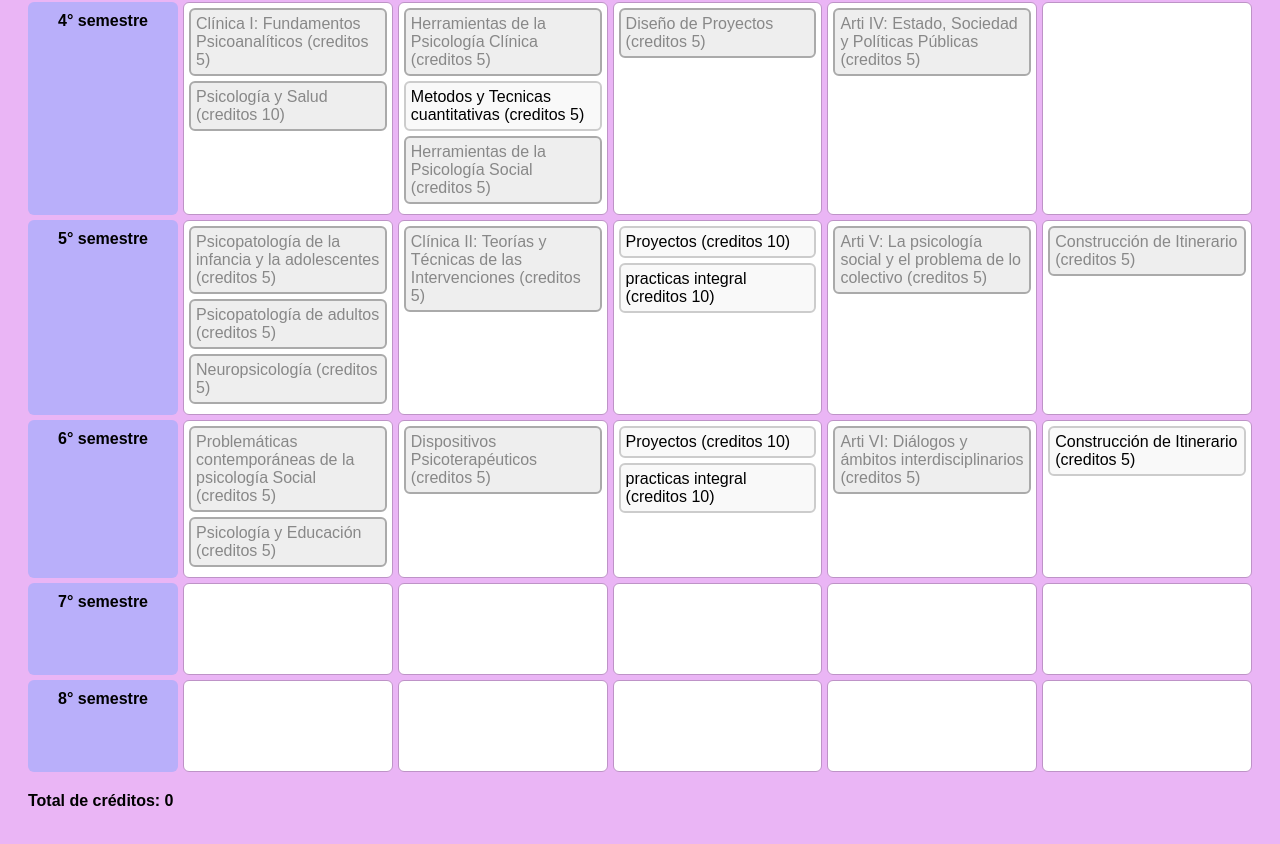
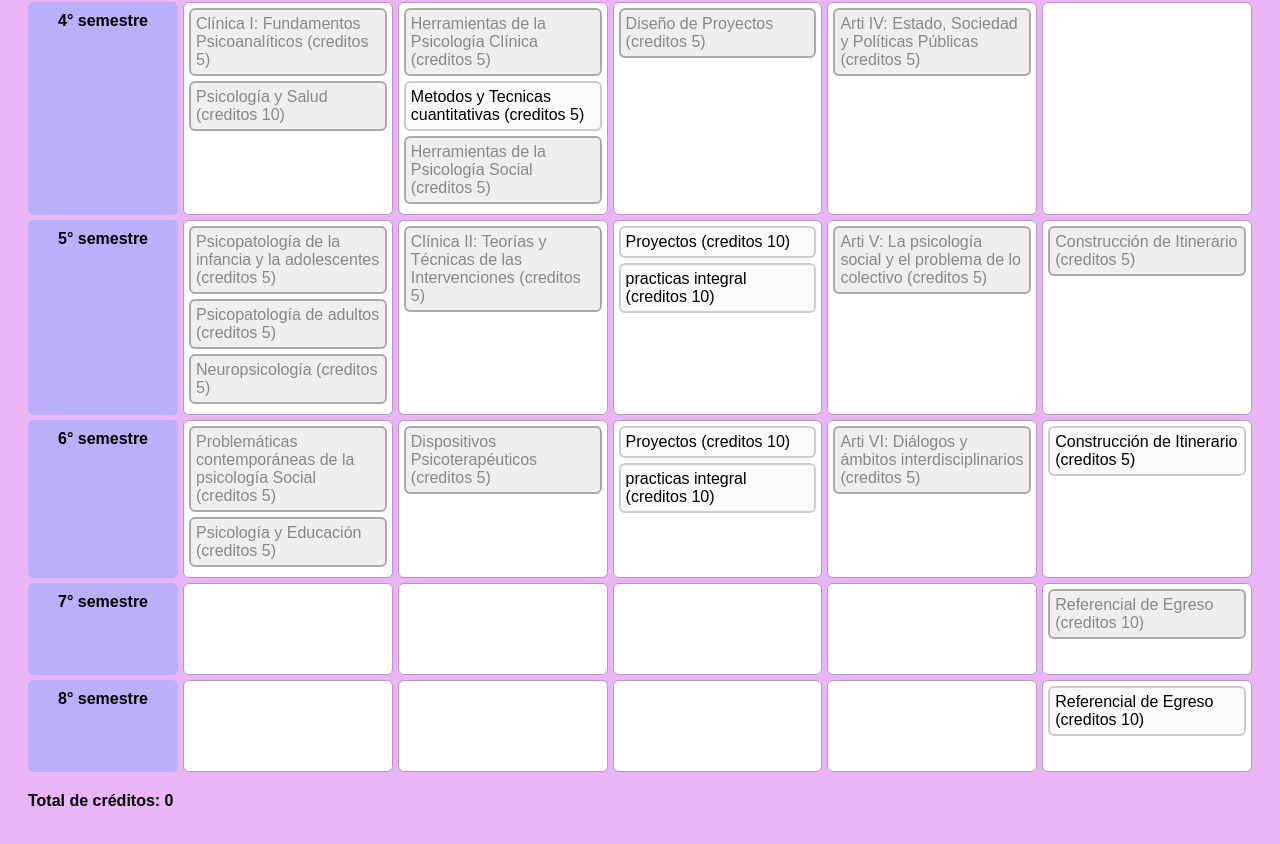
Before and after one commit to AleArmelo/malla-psicologia_Udelar, a plain HTML site: page index.html in a window 1280 px wide. Shown: the part 648-1492 px from the top of the page. Drawn offline with Linux system fonts and the light colour scheme.

Commit message:
Update index.html

```diff
--- a/index.html
+++ b/index.html
@@ -311,14 +311,24 @@
     <div class="celda"></div>
     <div class="celda"></div>
     <div class="celda"></div>
-    <div class="celda"></div>
+    <div class="celda">
+      <div class="materia bloqueada" data-id="referencial-egreso" data-creditos="10">
+  Referencial de Egreso
+  (creditos 10)
+</div>
+</div>
 
     <div class="fila-semestre">8° semestre</div>
     <div class="celda"></div>
     <div class="celda"></div>
     <div class="celda"></div>
     <div class="celda"></div>
-    <div class="celda"></div>
+    <div class="celda">
+      <div class="materia bloqueada" data-id="referencial-egreso" data-creditos="10">
+  Referencial de Egreso
+  (creditos 10)
+</div>
+</div>
   </div>
 
   <p class="creditos">Total de créditos: <span id="creditos">0</span></p>
@@ -369,6 +379,7 @@
       actualizarCreditos();
       actualizarBloqueos();
       desbloquearItinerario();
+      desbloquearReferencialEgreso();
     });
   });
 // Lógica personalizada para desbloquear Construcción de Itinerario con múltiples rutas (OR)
@@ -414,10 +425,39 @@ function desbloquearItinerario() {
     }
   }
 }
+function desbloquearReferencialEgreso() {
+  const aprobadas = [...document.querySelectorAll('.materia.aprobada')].map(el => el.dataset.id);
+
+  const rutaReferencial = [
+    "fundamentos de la psicologia",
+    "Teorias Psicologicas",
+    "Psicologia social",
+    "Entrevista Psicologica",
+    "Inicio a la formacion en Psicologia",
+    "clinica1",
+    "Art. de saberes 3: clinica y subjetividad",
+    "Art. de saberes 2: Psicologia, Genero y Derechos Humanos",
+    "Art. de saberes 1: construccion del sujeto y del objeto en Psicologia",
+    "psicologia-educacion",
+    "dispositivos-psicoterapeuticos"
+  ];
+
+  const cumple = rutaReferencial.every(id => aprobadas.includes(id));
+
+  const materia = document.querySelector('.materia[data-id="referencial-egreso"]');
+  if (materia && !materia.classList.contains("aprobada")) {
+    if (cumple) {
+      materia.classList.remove("bloqueada");
+    } else {
+      materia.classList.add("bloqueada");
+    }
+  }
+}
 
   actualizarCreditos();
   actualizarBloqueos();
 desbloquearItinerario();
+desbloquearReferencialEgreso();
 </script>
 </body>
 </html>
```
